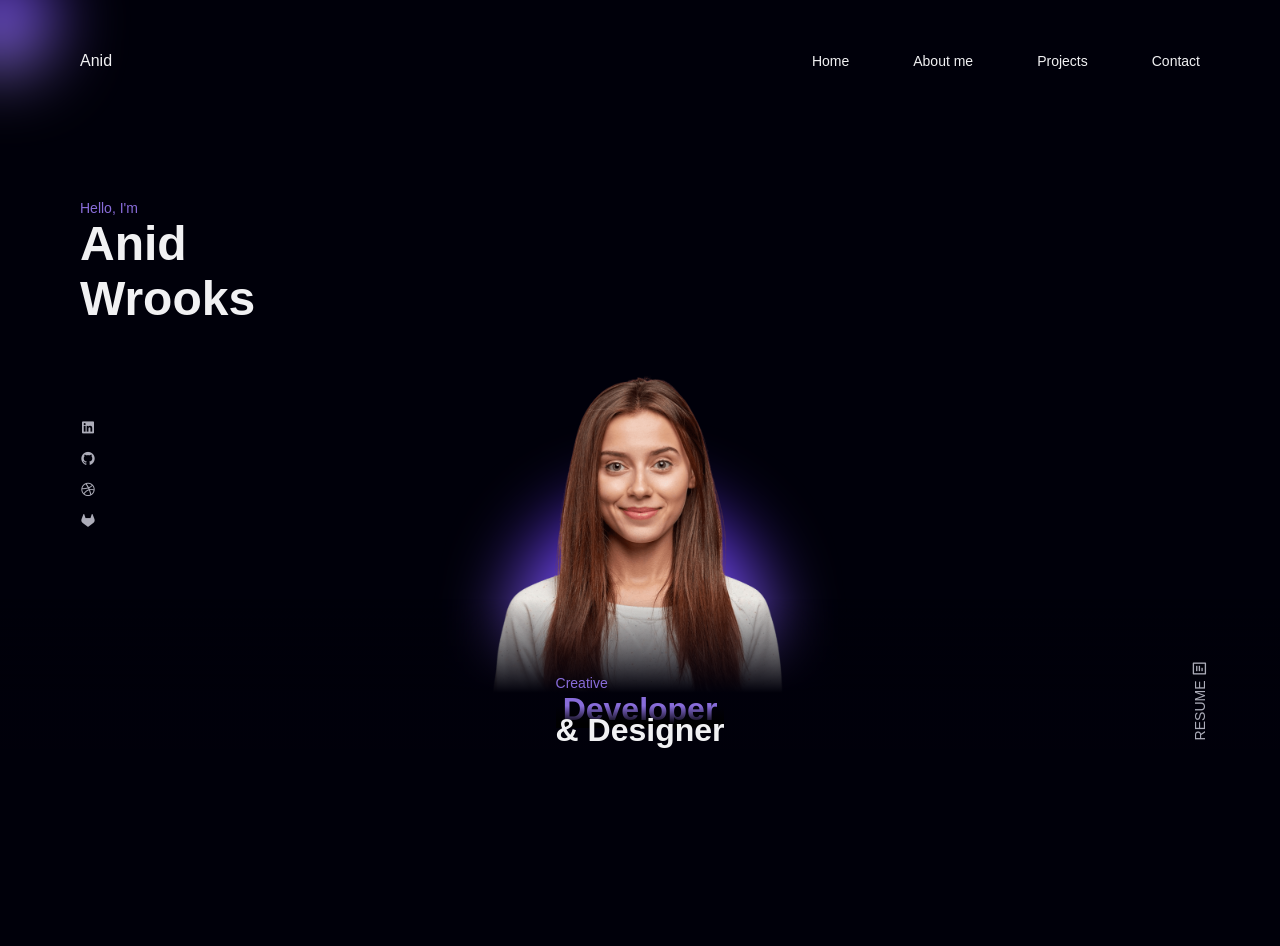
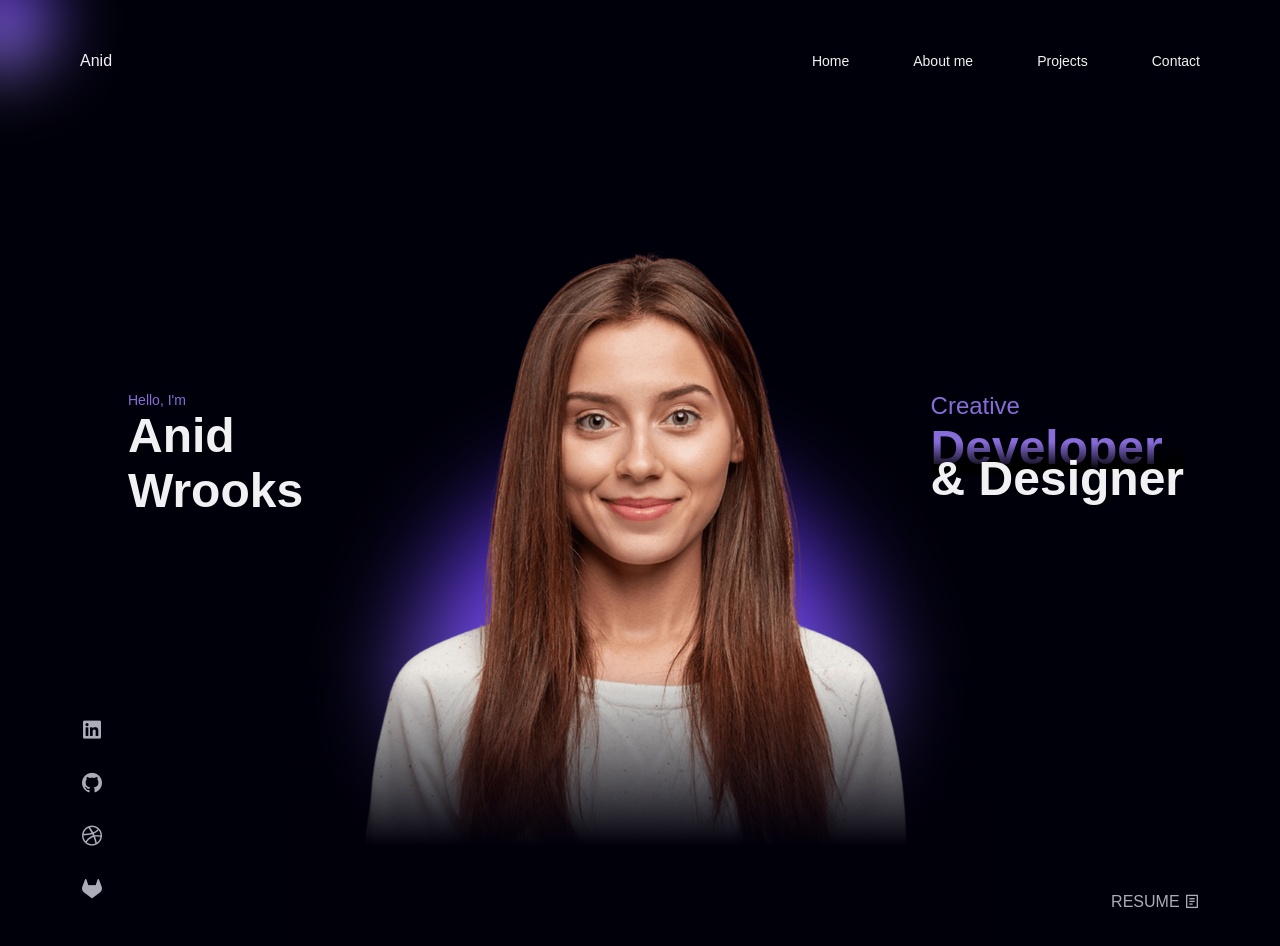
Before and after one commit to gaga4l/Personal-Portfolio, a plain HTML site: page index.html in a window 1280 px wide. Shown: the top 946 px of the page. Drawn offline with nearby package versions, Linux system fonts and the light colour scheme; a web font is replaced by a local one.

Commit message:
almost finished home page only the animation for profession left

```diff
--- a/assets/css/styles.css
+++ b/assets/css/styles.css
@@ -398,10 +398,26 @@ img {
   .container {
     margin-inline: 1rem;
   }
+
+  .blob, .blob-animate, .home-image{
+    width: 220px;
+    height: 220px;
+  }
 }
 
 /* For medium devices */
+@media screen and (min-width: 540px) {
+  .home-container{
+    width: 460px;
+    margin-inline: auto;
+  }
+}
 
+@media screen and (min-width: 768px) {
+  .home-container{
+    width: 600px;
+  }
+}
 /* For large devices */
 @media screen and (min-width: 1150px) {
   .container {
@@ -418,6 +434,68 @@ img {
     flex-direction: row;
     column-gap: 4rem;
   }
+
+  .home-container {
+    width: initial;
+    padding-top: 3rem;
+  }
+
+  .home-profile{
+    width: 600px;
+  }
+
+  .home-image .blob-animate{
+    width: 450px;
+    height: 450px;
+    bottom: 2rem;
+    filter: blur(50px);
+  }
+  .home-shadow{
+    width: 700px;
+    height: 700px;
+    left: 0;
+    right: 0;
+    margin-inline: auto;
+    background: linear-gradient(180deg,
+                hsla(240, 100%, 2%, 0) 60%,
+                hsl(240, 100%, 2%) 95);
+  }
+  .home-data{
+    position: absolute;
+    top: 12rem;
+    left: 3rem;
+    z-index: 2;
+  }
+
+  .home-info{
+    top: 12rem;
+    right: 1rem;
+    bottom: initial;
+  }
+
+  .home-split{
+    font-size: var(--h2-font-size);
+  }
+  .home-profession-1{
+    font-size: var(--biggest-font-size);
+    text-align: initial;
+  }
+  .home-profession-2{
+    font-size: var(--biggest-font-size);
+    transform: translateY(-1.5rem);
+  }
+  .home-socials{
+    bottom: 3rem;
+    row-gap: 1.5rem;
+  }
+  .home-social{
+    font-size: 1.5rem;
+  }
+  .home-cv{
+    font-size: var(--normal-font-size);
+    rotate: 0deg;
+    right: 0;
+  }
 }
 
 /* For 2K resolutions (2048 x 1152, 2048 x 1536) */
```
